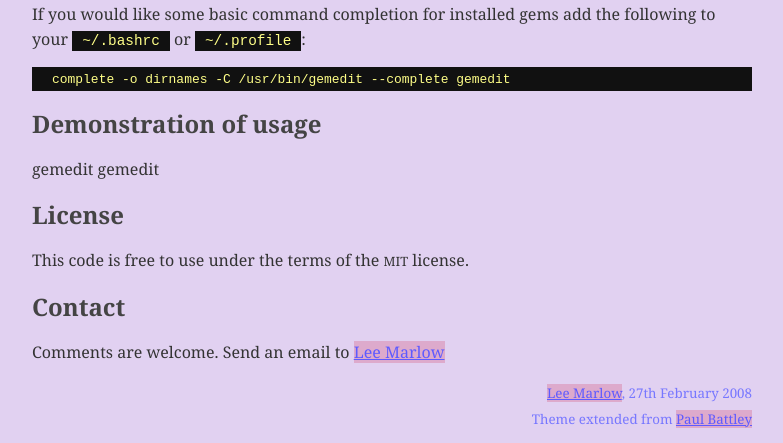
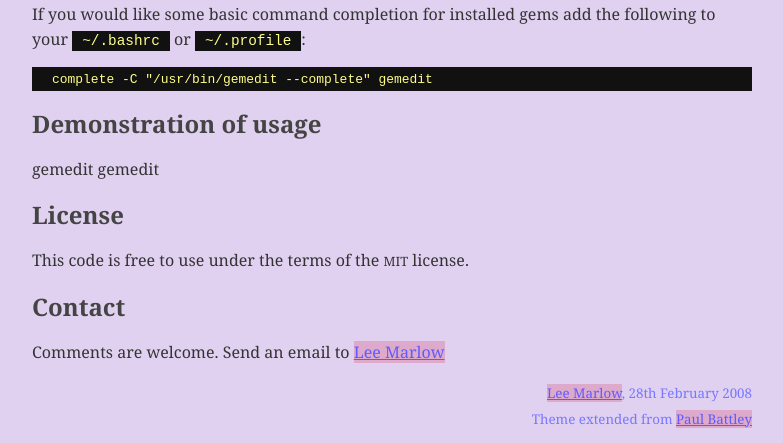
Before and after one commit to lmarlow/gemedit, a plain HTML site: page website/index.html in a window 1280 px wide. Shown: the part 365-808 px from the top of the page, without its empty margins (248-1031 px from the left). Drawn offline with Linux system fonts and the light colour scheme.

Commit message:
fix up completion command

```diff
--- a/website/index.html
+++ b/website/index.html
@@ -50,7 +50,7 @@
 <pre><code>sudo gem install gemedit</code></pre>
 
 If you would like some basic command completion for installed gems add the following to your <code>~/.bashrc</code> or <code>~/.profile</code>:
-<pre><code>complete -o dirnames -C /usr/bin/gemedit --complete gemedit</code></pre>
+<pre><code>complete -C "/usr/bin/gemedit --complete" gemedit</code></pre>
 
 	<h2>Demonstration of usage</h2>
 
@@ -69,7 +69,7 @@ If you would like some basic command completion for installed gems add the follo
 
 	<p>Comments are welcome. Send an email to <a href="mailto:lmarlow@rubyforge.org">Lee Marlow</a></p>
     <p class="coda">
-      <a href="mailto:lmarlow@rubyforge.org">Lee Marlow</a>, 27th February 2008<br>
+      <a href="mailto:lmarlow@rubyforge.org">Lee Marlow</a>, 28th February 2008<br>
       Theme extended from <a href="http://rb2js.rubyforge.org/">Paul Battley</a>
     </p>
 </div>
```
Also changed, not shown: README.txt, website/index.txt.
